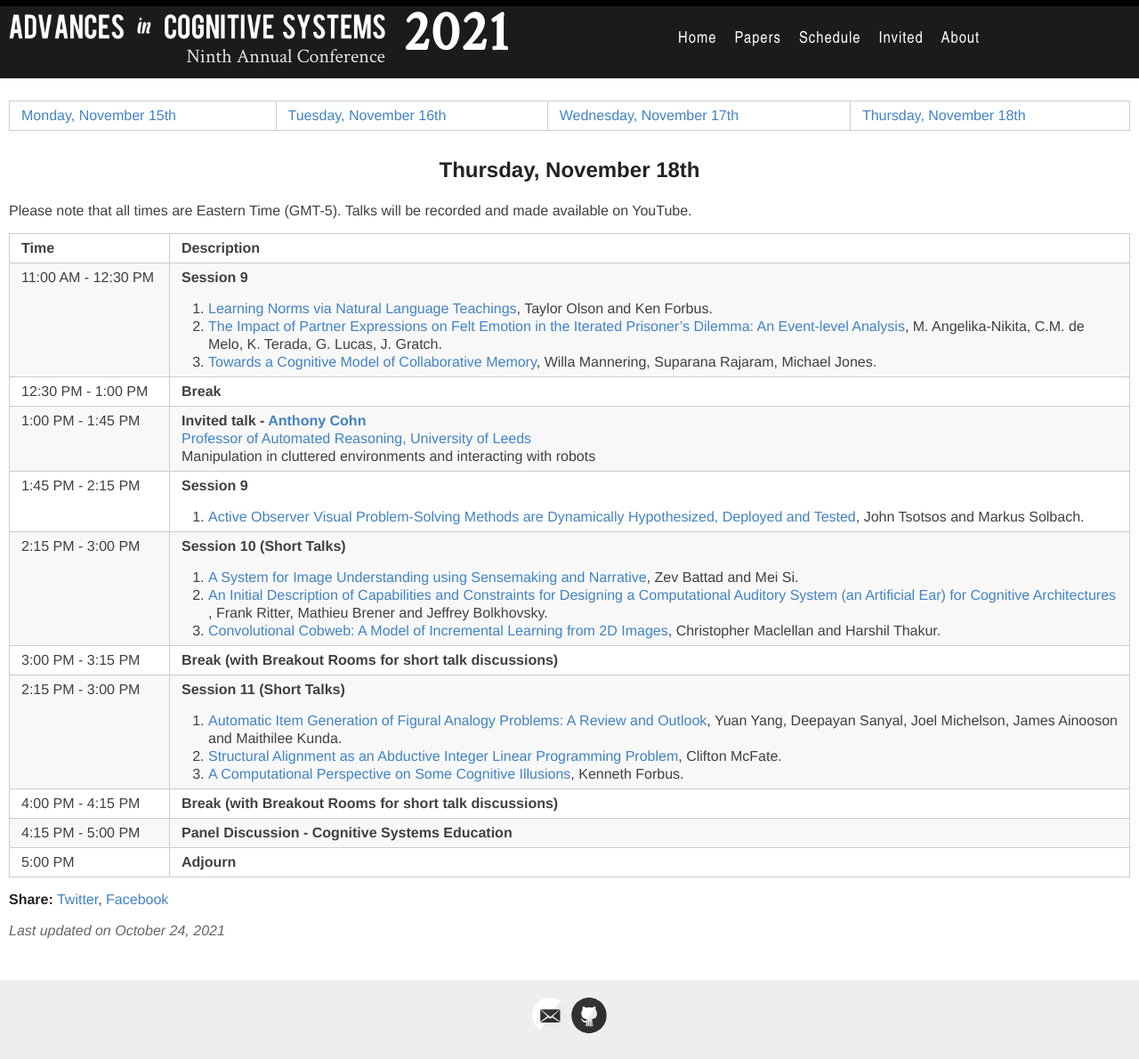
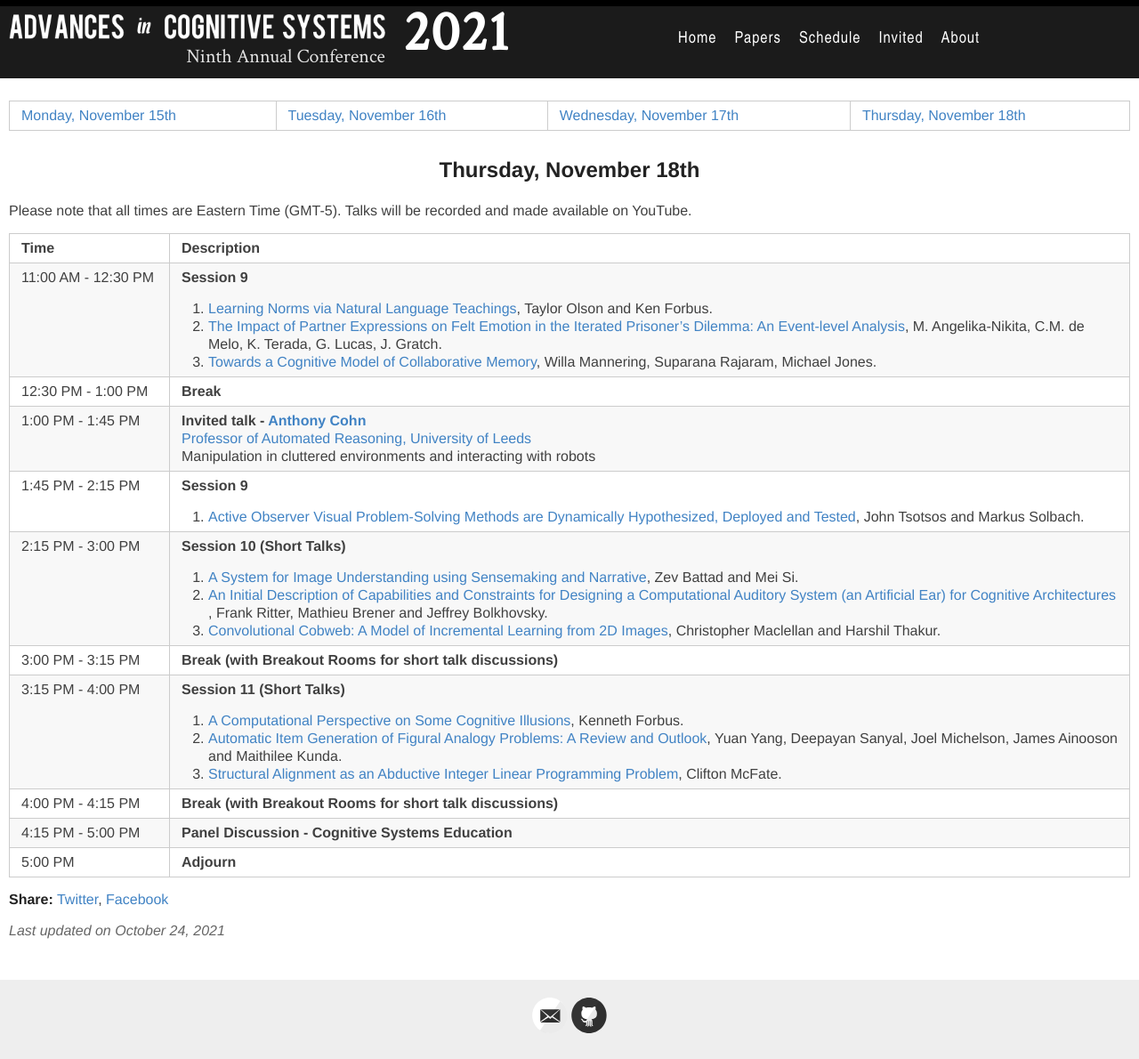
Before and after one commit to AdvancesInCognitiveSystems/acs2021, a Jekyll site: the page built from _days/thursday-day3.md, in a window 1280 px wide. Shown: the whole page at 89% size. Built offline with Jekyll 4.4.1, drawn with Linux system fonts in a browser that asks for light colours.

Commit message:
moved a talk

```diff
--- a/_days/thursday-day3.md
+++ b/_days/thursday-day3.md
@@ -66,13 +66,14 @@ Manipulation in cluttered environments and interacting with robots
   <td>  <b> Break (with Breakout Rooms for short talk discussions) </b> </td>
   </tr>
  <tr>
-  <td> <span class="schedtime"> 2:15 PM - 3:00 PM </span></td><td> <b> Session 11 (Short Talks)</b>
+  <td> <span class="schedtime"> 3:15 PM - 4:00 PM </span></td><td> <b> Session 11 (Short Talks)</b>
 <!-- ###### Chaired by TBD -->
   <ol>
+   <li> <a href="/data/ACS2021_paper_25.pdf">A Computational Perspective on Some Cognitive Illusions</a>, Kenneth Forbus. </li>
    <li> <a href="/data/ACS2021_paper_2.pdf">Automatic Item Generation of Figural Analogy Problems: A Review and Outlook</a>, Yuan Yang, Deepayan Sanyal, Joel Michelson, James Ainooson and Maithilee Kunda.  </li>
    <li> <a href="/data/ACS2021_paper_19.pdf">Structural Alignment as an
   Abductive Integer Linear Programming Problem</a>, Clifton McFate.</li>
-   <li> <a href="/data/ACS2021_paper_25.pdf">A Computational Perspective on Some Cognitive Illusions</a>, Kenneth Forbus. </li>
+
   </ol>
   </td>
 </tr>
```
